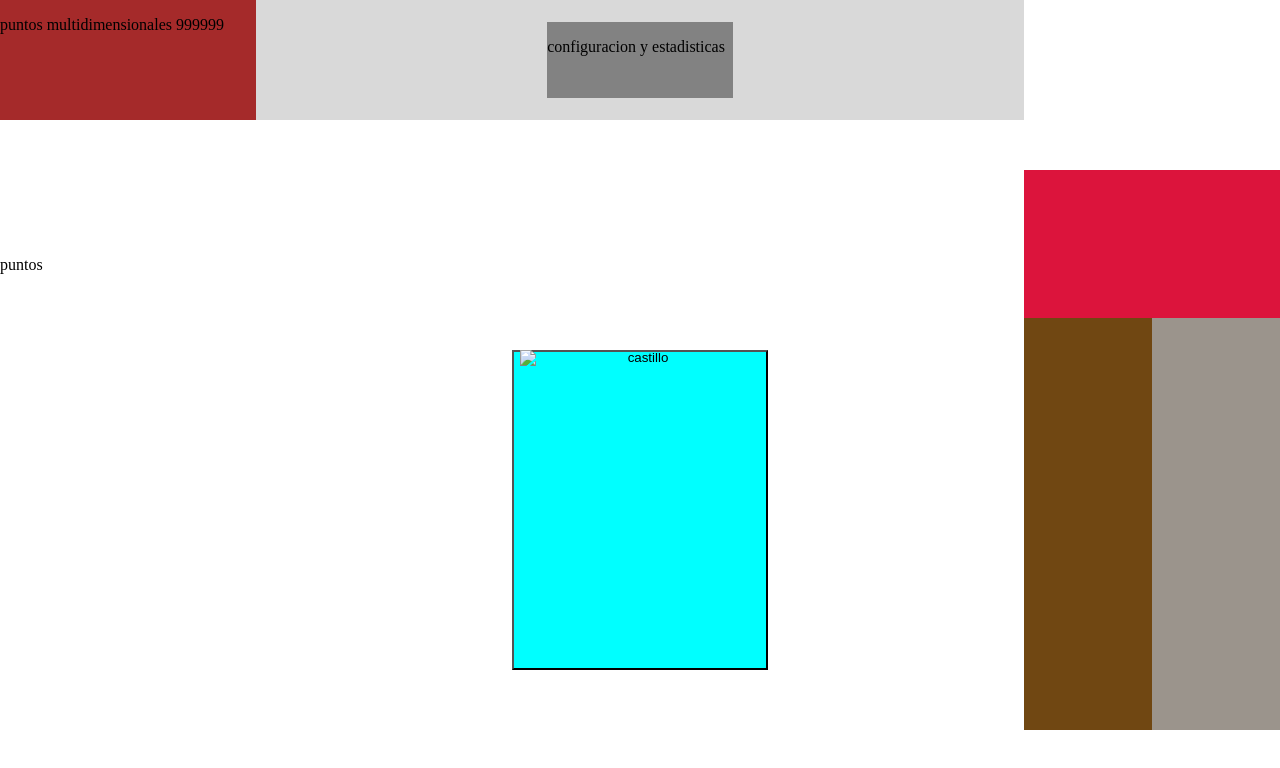
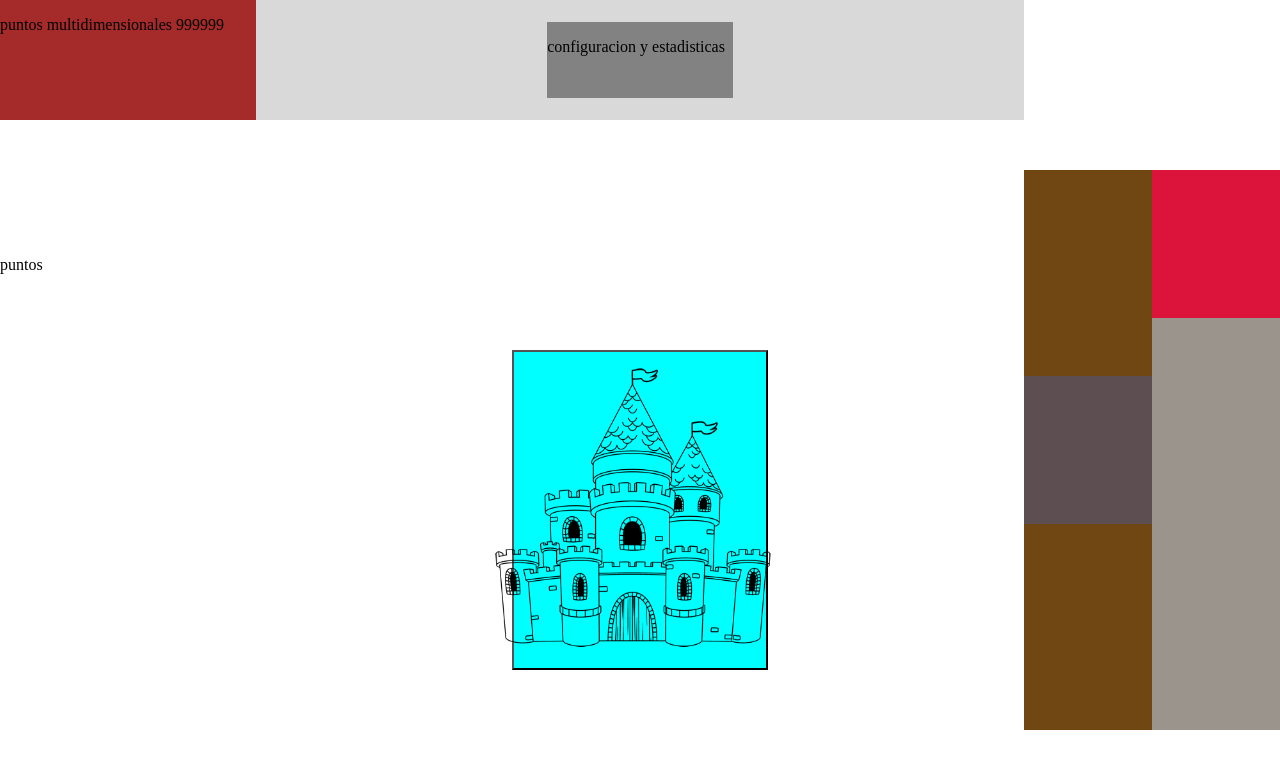
Before and after one commit to 3-TIC-ORT/proyecto-3-tripping-clicker, a plain HTML site: page index.html in a window 1280 px wide. Shown: the top 768 px of the page. Drawn offline with Linux system fonts and the light colour scheme.

Commit message:
push simon

```diff
--- a/index.html
+++ b/index.html
@@ -20,7 +20,7 @@
 
     <div><p>puntos</p> </div>
     <button class="mainobjdiv" id="mainobjdiv">
-      <img src="imagenes/castillo-de-princesas_2.png" alt="castillo" class=mainobj>
+      <img src="imagenes/castillo.png" alt="castillo" class=mainobj>
     </button>
 
     <div class="mejoras1">
--- a/style.css
+++ b/style.css
@@ -58,13 +58,16 @@ body{
     transform: translate(80vw, -55vh );
     background-color: rgb(112, 71, 18);
     display: flex;
-    align-content: space-between;
+    align-content: center;
     justify-content: center ;
 }
 .mejoraclmn1{
     width: 7.8vw;
     height: 18.5vh;
-    background-color: crimson;
+    background-color: rgb(92, 78, 81);
+    display: flex;
+    align-self: center;
+    justify-self: center;
 }
 .mejoraclmn2{
     width: 7.8vw;
```
